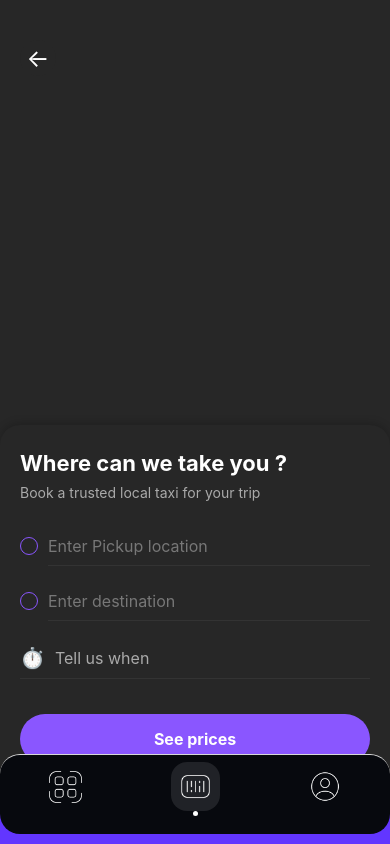
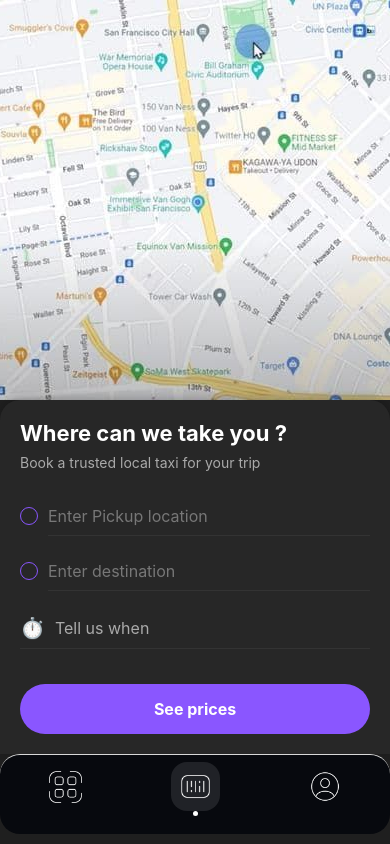
Before and after one commit to idonidella/Istanbul-Guide, a React Native app: screen /Main in a window 390 px wide. Built offline with nearby package versions, Linux system fonts and the light colour scheme.

Commit message:
refactor Main screen layout and navigation; remove unused components and update initial route

```diff
--- a/src/pages/Main/index.js
+++ b/src/pages/Main/index.js
@@ -1,23 +1,21 @@
 import React, { Component } from 'react';
-import { Text, StyleSheet, View, TouchableOpacity, TextInput, SafeAreaView, Dimensions } from 'react-native';
+import { Text, StyleSheet, View, TouchableOpacity, TextInput, SafeAreaView, Dimensions, Image, ScrollView } from 'react-native';
 
 export default class TaxiBookingScreen extends Component {
   render() {
     return (
+      <SafeAreaView style={styles.safeArea}>
+        <ScrollView style={styles.safeArea} contentContainerStyle={{paddingBottom: 100}}>
           <View style={styles.container}>
-        {/* Harita Görüntüsü (şimdilik koyu arka plan) */}
-        <View style={[styles.mapContainer, {backgroundColor: '#272727'}]}>
-          <TouchableOpacity style={styles.backButton}>
-            <Text style={styles.backButtonText}>←</Text>
-          </TouchableOpacity>
+            <View>
+              <Image
+                source={require('../../assets/main/map.jpeg')}
+                style={styles.mapImage}
+              />
             </View>
-
-        {/* Rezervasyon Kartı */}
             <View style={styles.bookingCard}>
               <Text style={styles.cardTitle}>Where can we take you ?</Text>
               <Text style={styles.cardSubtitle}>Book a trusted local taxi for your trip</Text>
-
-          {/* Konum Girişi */}
               <View style={styles.locationInputContainer}>
                 <View style={styles.radioInputRow}>
                   <TouchableOpacity style={styles.radioButton} />
@@ -27,7 +25,6 @@ export default class TaxiBookingScreen extends Component {
                     placeholderTextColor="#777"
                   />
                 </View>
-
                 <View style={styles.radioInputRow}>
                   <TouchableOpacity style={styles.radioButton} />
                   <TextInput
@@ -36,35 +33,19 @@ export default class TaxiBookingScreen extends Component {
                     placeholderTextColor="#777"
                   />
                 </View>
-
                 <View style={styles.timeInputRow}>
                   <Text style={styles.clockIcon}>⏱️</Text>
                   <Text style={styles.timeText}>Tell us when</Text>
                   <View style={styles.timeUnderline}></View>
                 </View>
               </View>
-
-          {/* Fiyatları Görüntüle Butonu */}
               <TouchableOpacity style={styles.pricesButton}>
                 <Text style={styles.pricesButtonText}>See prices</Text>
               </TouchableOpacity>
             </View>
-
-        {/* Alt Menü Barı */}
-        <View style={styles.bottomBar}>
-          <TouchableOpacity style={styles.bottomBarButton}>
-            <Text style={styles.bottomBarIcon}>♥️</Text>
-          </TouchableOpacity>
-
-          <TouchableOpacity style={styles.bottomBarButton}>
-            <Text style={styles.bottomBarIcon}>🔍</Text>
-          </TouchableOpacity>
-
-          <TouchableOpacity style={styles.bottomBarButton}>
-            <Text style={styles.bottomBarIcon}>👤</Text>
-          </TouchableOpacity>
           </View>
-      </View>
+        </ScrollView>
+      </SafeAreaView>
     );
   }
 }
@@ -74,55 +55,34 @@ const { width } = Dimensions.get('window');
 const styles = StyleSheet.create({
   container: {
     flex: 1,
-    backgroundColor: '#1F1F1F', // Koyu arka plan
   },
-  mapContainer: {
+  safeArea: {
     flex: 1,
-    position: 'relative',
-    borderRadius: 0,
+    backgroundColor: '#1F1F1F',
   },
-  backButton: {
-    position: 'absolute',
-    top: 40,
-    left: 20,
-    backgroundColor: '#272727', // Koyu arka plan
-    borderRadius: 50,
-    padding: 8,
-    zIndex: 10,
-    width: 36,
-    height: 36,
-    justifyContent: 'center',
-    alignItems: 'center',
-  },
-  backButtonText: {
-    fontSize: 24,
-    color: 'white', // Beyaz metin
+  mapImage: {
+    width: "100%",
   },
   bookingCard: {
-    backgroundColor: '#272727', // Koyu arka plan
+    backgroundColor: '#272727',
     borderTopLeftRadius: 20,
     borderTopRightRadius: 20,
     padding: 20,
-    paddingTop: 25,
     shadowColor: '#000',
     shadowOffset: { width: 0, height: -2 },
     shadowOpacity: 0.2,
     shadowRadius: 8,
     elevation: 5,
-    position: 'absolute',
-    bottom: 60,
-    left: 0,
-    right: 0,
   },
   cardTitle: {
     fontSize: 22,
     fontWeight: 'bold',
     marginBottom: 8,
-    color: '#FFFFFF', // Beyaz metin
+    color: '#FFFFFF',
   },
   cardSubtitle: {
     fontSize: 14,
-    color: '#AAAAAA', // Açık gri metin
+    color: '#AAAAAA',
     marginBottom: 25,
   },
   locationInputContainer: {
@@ -181,25 +141,4 @@ const styles = StyleSheet.create({
     fontSize: 16,
     fontWeight: 'bold',
   },
-  bottomBar: {
-    flexDirection: 'row',
-    backgroundColor: '#6236FF', // Koyu mor
-    height: 60,
-    justifyContent: 'space-around',
-    alignItems: 'center',
-    position: 'absolute',
-    bottom: 0,
-    left: 0,
-    right: 0,
-  },
-  bottomBarButton: {
-    width: 40,
-    height: 40,
-    justifyContent: 'center',
-    alignItems: 'center',
-  },
-  bottomBarIcon: {
-    fontSize: 24,
-    color: 'white',
-  },
 });
--- a/src/router/index.js
+++ b/src/router/index.js
@@ -8,7 +8,6 @@ import SplashScreen from "../pages/SplashScreen/index";
 import LoginPage from "../pages/Auth/Login/index";
 import RegisterPage from "../pages/Auth/Register/index";
 // main pages
-import MainScreen from "../pages/Main/index";
 import BottomMenuScreens from "./BottomMenu/BottomMenuScreens";
 
 
@@ -18,7 +17,7 @@ export default class MenuScreens extends Component {
     return (
       <NavigationContainer>
         <Stack.Navigator
-          initialRouteName="Login-Page"
+          initialRouteName="Main"
           screenOptions={{
             headerShown: false,
           }}
@@ -29,7 +28,7 @@ export default class MenuScreens extends Component {
             key="Splash-Screen"
           />
           <Stack.Screen
-            name="Main-Screen"
+            name="Login-Page"
             component={LoginPage}
             key="Main-Screen"
           />
@@ -39,7 +38,7 @@ export default class MenuScreens extends Component {
             key="Register-Page"
           />
           <Stack.Screen
-            name="Login-Page"
+            name="Main"
             component={BottomMenuScreens}
             key="Login-Page"
           />
```
Also changed, not shown: src/assets/main/map.jpeg (renamed from src/assets/bottomMenu/map.jpeg). Lines whose indentation alone changed are shown as unchanged.
